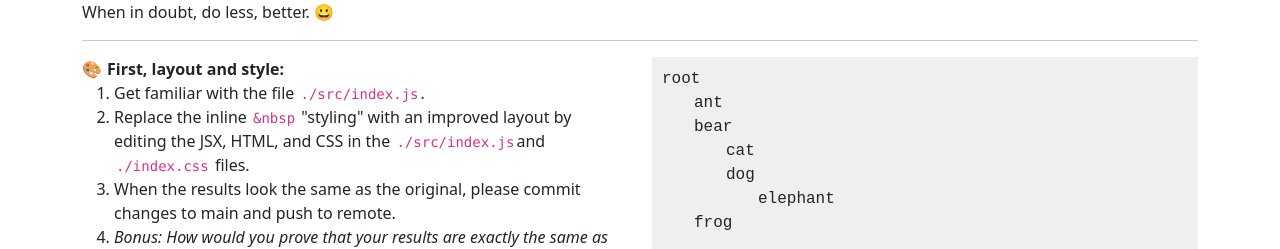
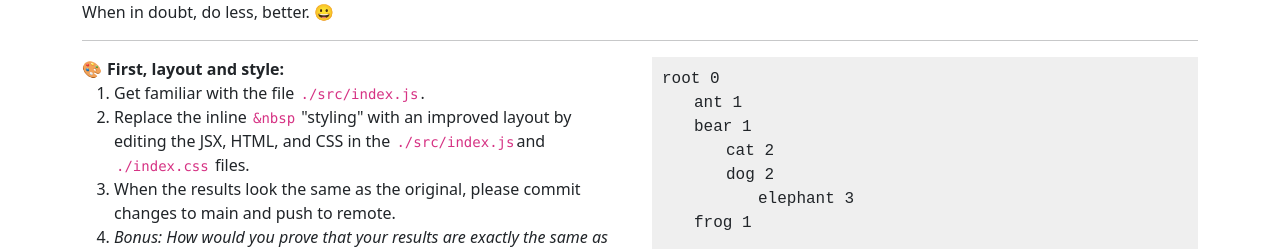
Before and after one commit to vitalikryzhenkous/interview-solstice-client-react, a React (Create React App) app: page / in a window 1280 px wide. Shown: the part 571-820 px from the top of the page. Built offline with nearby package versions, Linux system fonts and the light colour scheme.

Commit message:
Next, with data:6

```diff
--- a/src/tree/index.js
+++ b/src/tree/index.js
@@ -2,11 +2,11 @@ import React, { useState } from "react";
 import "./index.css";
 import treeData from "./data.json";
 
-const TreeNode = ({ node }) => {
+const TreeNode = ({ node, level = 0 }) => {
 	const { label, children } = node;
 	return (
 		<>
-			<span>{label}</span>
+			<span>{label} {level}</span>
 			<br />
 			<ul>
 				{!!children.length &&
@@ -14,6 +14,7 @@ const TreeNode = ({ node }) => {
 						<TreeNode
 							key={childNode.label}
 							node={childNode}
+							level={level+1}
 						/>
 					))}
 			</ul>
```
